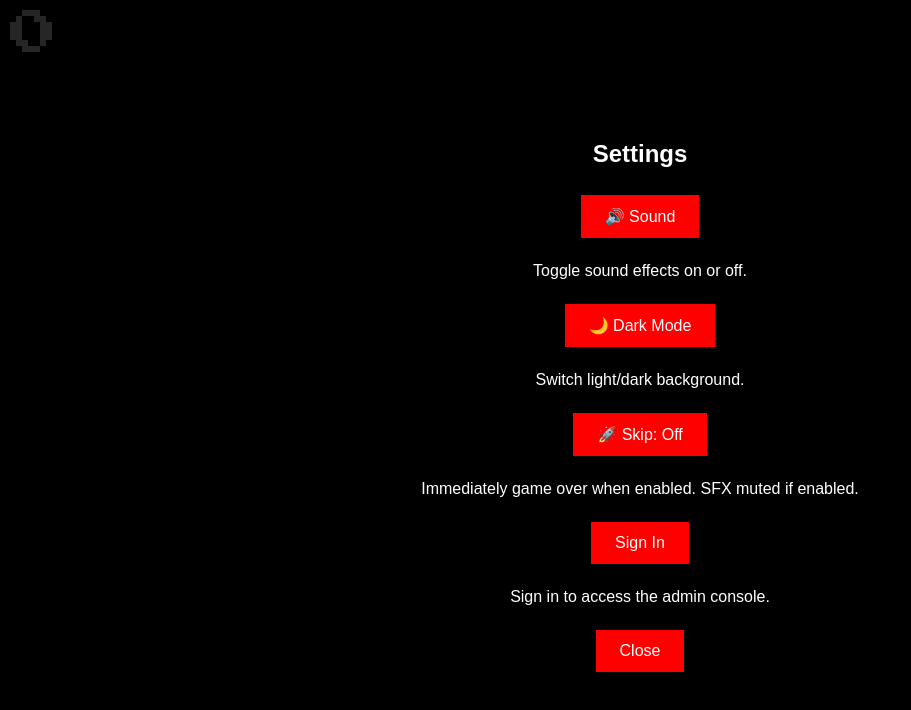
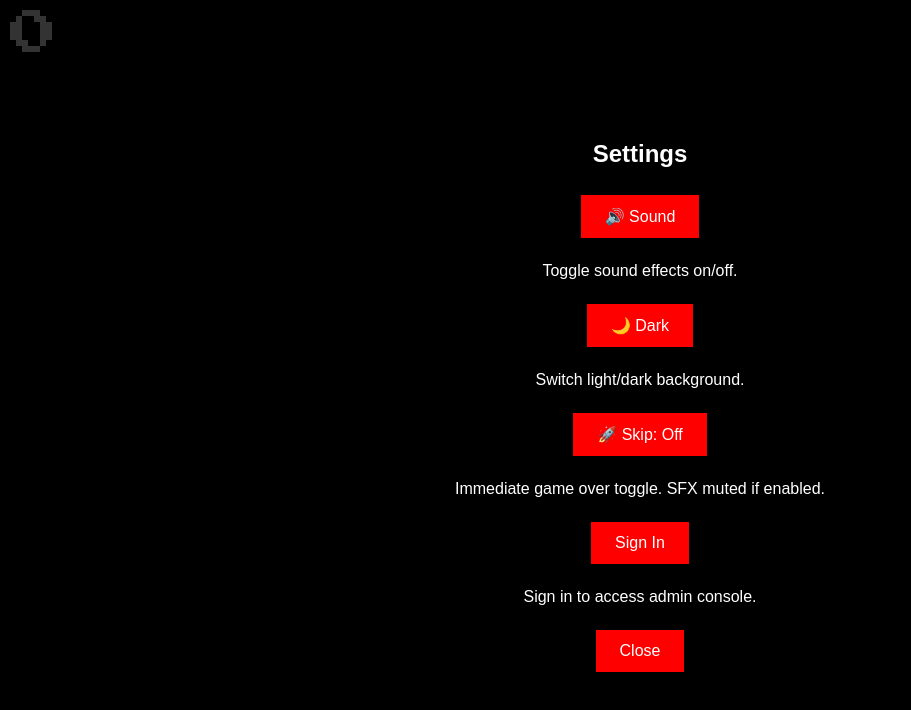
Before and after one commit to masonnetincusa/app, a plain HTML site: page crazybird.html in a window 1280 px wide. Both pictures are taken after a click on the button "Settings". Shown: the whole page, without its empty margins (0-911 px from the left). Drawn offline with Linux system fonts and the light colour scheme; no server answers.

Commit message:
Update crazybird.html

```diff
--- a/crazybird.html
+++ b/crazybird.html
@@ -2,57 +2,72 @@
 <html lang="en">
 <head>
   <meta charset="UTF-8">
-  <title>Flappy Bird – Fixed Death & Auth/Admin</title>
+  <title>Flappy Bird – Full Integration</title>
   <meta name="viewport" content="width=device-width,initial-scale=1">
 
-  <!-- Press Start 2P -->
-  <link rel="stylesheet"
-    href="https://fonts.googleapis.com/css2?family=Press+Start+2P&display=swap"
-  >
+  <!-- Press Start 2P Font -->
+  <link href="https://fonts.googleapis.com/css2?family=Press+Start+2P&display=swap" rel="stylesheet">
+
   <style>
-    html,body { margin:0;padding:0;width:100%;height:100%;overflow:hidden;
-      background:#000;color:#fff }
-    #game-container { position:relative;width:100%;height:100% }
-    canvas { display:block;width:100%;height:100% }
+    html, body {
+      margin: 0; padding: 0;
+      width: 100%; height: 100%;
+      overflow: hidden; background: #000; color: #fff;
+    }
+    #game-container {
+      position: relative; width: 100%; height: 100%;
+    }
+    canvas {
+      display: block; width: 100%; height: 100%;
+    }
     #score {
-      position:absolute; top:10px; left:10px;
-      font-family:'Press Start 2P',system-ui; font-size:48px;
-      text-shadow:2px 2px 4px rgba(0,0,0,0.7); z-index:5
+      position: absolute; top:10px; left:10px;
+      font-family: 'Press Start 2P', system-ui;
+      font-size: 48px; color: #fff;
+      text-shadow: 2px 2px 4px rgba(0,0,0,0.7);
+      z-index: 5;
     }
     #pauseBtn {
-      position:absolute; top:10px; right:10px; display:none;
-      background:#f00; border:none; color:#fff;
-      padding:8px 16px; cursor:pointer; z-index:6
+      position: absolute; top:10px; right:10px;
+      display: none; background: #f00; border: none;
+      color: #fff; padding:8px 16px; cursor:pointer;
+      z-index: 6;
     }
     .overlay {
-      position:absolute; top:0; left:0; width:100%; height:100%;
-      background:rgba(0,0,0,0.85); display:flex;
-      flex-direction:column; align-items:center;
-      justify-content:center; text-align:center;
-      font-family:Arial,sans-serif; z-index:10
+      position: absolute; top:0; left:0;
+      width: 100%; height: 100%;
+      background: rgba(0,0,0,0.8);
+      display: flex; flex-direction: column;
+      align-items: center; justify-content: center;
+      text-align: center; font-family: Arial, sans-serif;
+      z-index: 10;
     }
-    .hidden { display:none }
+    .hidden { display: none; }
     .overlay button {
-      background:#f00; border:none; color:#fff;
-      padding:12px 24px; margin:8px; font-size:16px;
-      cursor:pointer
+      background: #f00; border: none; color: #fff;
+      padding: 12px 24px; margin: 8px; font-size: 16px;
+      cursor: pointer;
     }
     .scroll-list {
-      width:80%; max-height:200px; overflow-y:auto;
-      text-align:left; margin:12px 0; color:#fff
+      width: 80%; max-height: 200px;
+      overflow-y: auto; text-align: left;
+      margin: 12px 0; color: #fff;
     }
     .scroll-list div {
-      border-bottom:1px solid #444; padding:6px 0
+      border-bottom: 1px solid #444; padding: 6px 0;
     }
     #loginOverlay input {
-      display:block; width:200px; padding:6px;
-      margin:8px 0; font-size:14px
+      display: block; width: 200px;
+      padding: 6px; margin: 8px 0;
+      font-size: 14px;
     }
     #loginOverlay label {
-      display:flex; align-items:center;
-      color:#fff; font-size:14px; margin:8px 0
+      display: flex; align-items: center;
+      color: #fff; margin: 8px 0;
     }
-    #loginOverlay label input { margin-right:6px }
+    #loginOverlay label input {
+      margin-right: 6px;
+    }
   </style>
 </head>
 <body>
@@ -61,7 +76,7 @@
     <div id="score">0</div>
     <button id="pauseBtn">Pause</button>
 
-    <!-- LOGIN -->
+    <!-- Login Overlay -->
     <div id="loginOverlay" class="overlay hidden">
       <h2>Sign In</h2>
       <input id="loginEmail" placeholder="Email">
@@ -71,10 +86,10 @@
       <button id="loginCancel">Cancel</button>
     </div>
 
-    <!-- MENU -->
+    <!-- Main Menu -->
     <div id="menuOverlay" class="overlay">
       <img src="https://app.masonnet.org/fbrc.png"
-           style="width:240px;margin-bottom:24px" alt="Logo">
+           style="width:240px;margin-bottom:24px;" alt="Logo">
       <button id="startBtn">Start</button>
       <button id="leaderboardBtn">Leaderboard</button>
       <button id="settingsBtn">Settings</button>
@@ -82,54 +97,50 @@
       <button id="signOutBtn" class="hidden">Sign Out</button>
     </div>
 
-    <!-- LEADERBOARD -->
+    <!-- Leaderboard -->
     <div id="leaderboardOverlay" class="overlay hidden">
       <h2>Global Top 10</h2>
       <div id="leaderboardList" class="scroll-list"></div>
       <button id="backFromLbBtn">Back</button>
     </div>
 
-    <!-- SETTINGS -->
+    <!-- Settings -->
     <div id="settingsOverlay" class="overlay hidden">
       <h2>Settings</h2>
-      <div class="setting-item">
+      <div>
         <button id="soundToggle">🔊 Sound</button>
-        <p class="setting-desc">Toggle sound effects on or off.</p>
+        <p>Toggle sound effects on/off.</p>
       </div>
-      <div class="setting-item">
+      <div>
         <button id="themeToggle">🌙 Dark Mode</button>
-        <p class="setting-desc">Switch light/dark background.</p>
+        <p>Switch light/dark background.</p>
       </div>
-      <div class="setting-item">
+      <div>
         <button id="skipToggle">🚀 Skip to GO: Off</button>
-        <p class="setting-desc">
-          Immediately game over when enabled. SFX muted if enabled.
-        </p>
+        <p>Immediate game over toggle. SFX muted if enabled.</p>
       </div>
-      <div class="setting-item">
+      <div>
         <button id="authBtn">Sign In</button>
-        <p class="setting-desc" id="authDesc">
-          Sign in to access the admin console.
-        </p>
+        <p id="authDesc">Sign in to access admin console.</p>
       </div>
       <button id="closeSettingsBtn">Close</button>
     </div>
 
-    <!-- ADMIN -->
+    <!-- Admin -->
     <div id="adminOverlay" class="overlay hidden">
       <h2>Feedback Submissions</h2>
       <div id="adminList" class="scroll-list"></div>
       <button id="closeAdminBtn">Back</button>
     </div>
 
-    <!-- PAUSE -->
+    <!-- Pause -->
     <div id="pauseOverlay" class="overlay hidden">
       <h2>Paused</h2>
       <button id="resumeBtn">Resume</button>
       <button id="backFromPauseBtn">Main Menu</button>
     </div>
 
-    <!-- GAME OVER -->
+    <!-- Game Over -->
     <div id="gameoverOverlay" class="overlay hidden">
       <h2>Game Over</h2>
       <p>Your Score: <span id="finalScore">0</span></p>
@@ -137,7 +148,7 @@
       <button id="backFromGOBtn">Main Menu</button>
     </div>
 
-    <!-- EFFECT -->
+    <!-- Effect -->
     <div id="effectOverlay" class="overlay hidden">
       <h2>Playing sound effects...</h2>
     </div>
@@ -150,14 +161,14 @@
 
   <script>
   document.addEventListener('DOMContentLoaded', () => {
-    // Constants
-    const OBSTACLE_WIDTH   = 60;
-    const PIPE_GAP_MIN     = 120;
-    const PIPE_GAP_MAX     = 200;
-    const FLAP_COOLDOWN_MS = 200;
-    const PARALLAX_SPEEDS  = [0.3,0.8,2];
+    // Config
+    const OBSTACLE_WIDTH = 60;
+    const PIPE_GAP_MIN   = 120;
+    const PIPE_GAP_MAX   = 200;
+    const FLAP_CD        = 200;
+    const PARALLAX_SP    = [0.3,0.8,2];
 
-    // Firebase init
+    // Firebase
     firebase.initializeApp({
       apiKey:    "AIzaSyDtfrpxKaROrq1D0NUAbFl0FZ9E7axOIxE",
       authDomain:"masonnet-app-official.firebaseapp.com",
@@ -170,169 +181,175 @@
           fbRef = db.ref("feedback"),
           roles = db.ref("roles");
 
+    // Overlays
+    const ov = {
+      login:    $("loginOverlay"),
+      menu:     $("menuOverlay"),
+      leaderboard:$("leaderboardOverlay"),
+      settings: $("settingsOverlay"),
+      admin:    $("adminOverlay"),
+      pause:    $("pauseOverlay"),
+      gameover:$("gameoverOverlay"),
+      effect:   $("effectOverlay")
+    };
+    function showOverlay(name){
+      Object.values(ov).forEach(o=>o.classList.add("hidden"));
+      ov[name].classList.remove("hidden");
+      if(name==="menu") $("signOutBtn").classList.remove("hidden");
+    }
+
     // UI refs
-    const overlays = {
-      login:    document.getElementById("loginOverlay"),
-      menu:     document.getElementById("menuOverlay"),
-      leaderboard: document.getElementById("leaderboardOverlay"),
-      settings: document.getElementById("settingsOverlay"),
-      admin:    document.getElementById("adminOverlay"),
-      pause:    document.getElementById("pauseOverlay"),
-      gameover: document.getElementById("gameoverOverlay"),
-      effect:   document.getElementById("effectOverlay")
-    };
-    const showOverlay = name => {
-      Object.values(overlays).forEach(o=>o.classList.add("hidden"));
-      overlays[name].classList.remove("hidden");
-      if(name==="menu") document.getElementById("signOutBtn").classList.remove("hidden");
-    };
-    const $ = id=>document.getElementById(id);
+    const canvas = $("canvas"), ctx=canvas.getContext("2d");
+    const scoreDiv=$("score"), pauseBtn=$("pauseBtn");
 
-    const canvas         = $("canvas"), ctx = canvas.getContext("2d");
-    const scoreDiv       = $("score"), pauseBtn = $("pauseBtn");
-    const loginEmail     = $("loginEmail"), loginPass = $("loginPass");
-    const loginRem       = $("loginRemember");
-    const loginSubmit    = $("loginSubmit"), loginCancel = $("loginCancel");
-    const startBtn       = $("startBtn"), lbBtn = $("leaderboardBtn");
-    const settingsBtn    = $("settingsBtn"), adminBtn = $("adminBtn");
-    const authBtn        = $("authBtn"), signOutBtn = $("signOutBtn");
-    const restartBtn     = $("restartBtn");
-    const closeSettingsBtn = $("closeSettingsBtn");
-    const closeAdminBtn    = $("closeAdminBtn");
-    const backFromLbBtn    = $("backFromLbBtn");
-    const backFromPauseBtn = $("backFromPauseBtn");
-    const backFromGOBtn    = $("backFromGOBtn");
-    const resumeBtn        = $("resumeBtn");
-    const leaderboardList  = $("leaderboardList");
-    const adminList        = $("adminList");
-    const authDesc         = $("authDesc");
-    const finalScoreSpan   = $("finalScore");
+    // Auth UI
+    const loginEmail   = $("loginEmail"),
+          loginPass    = $("loginPass"),
+          loginRem     = $("loginRemember"),
+          loginSubmit  = $("loginSubmit"),
+          loginCancel  = $("loginCancel"),
+          authBtn      = $("authBtn"),
+          signOutBtn   = $("signOutBtn"),
+          adminBtn     = $("adminBtn"),
+          authDesc     = $("authDesc");
+
+    // Game UI
+    const startBtn=$("startBtn"),
+          lbBtn   =$("leaderboardBtn"),
+          settingsBtn=$("settingsBtn"),
+          restartBtn=$("restartBtn"),
+          closeSettingsBtn=$("closeSettingsBtn"),
+          closeAdminBtn=$("closeAdminBtn"),
+          backFromLbBtn=$("backFromLbBtn"),
+          backFromPauseBtn=$("backFromPauseBtn"),
+          backFromGOBtn=$("backFromGOBtn"),
+          resumeBtn=$("resumeBtn"),
+          leaderboardList=$("leaderboardList"),
+          adminList=$("adminList"),
+          finalScore=$("finalScore");
 
     // Assets & SFX
-    const lightBg = new Image(), darkBg = new Image();
-    const birdImg = new Image(), pipeImg = new Image();
-    lightBg.src  = "https://app.masonnet.org/lightbg.png";
-    darkBg.src   = "https://app.masonnet.org/darkbg.png";
-    birdImg.src  = "https://app.masonnet.org/bird.png";
-    pipeImg.src  = "https://app.masonnet.org/pipe-green.png";
-    const pointS = new Audio("https://app.masonnet.org/point.mp3");
-    const flapS  = new Audio("https://app.masonnet.org/flap.mp3");
-    const hitS   = new Audio("https://app.masonnet.org/hit.mp3");
-    const dieS   = new Audio("https://app.masonnet.org/die.mp3");
+    const lightBg=new Image(), darkBg=new Image(),
+          birdImg=new Image(), pipeImg=new Image();
+    lightBg.src="https://app.masonnet.org/lightbg.png";
+    darkBg.src ="https://app.masonnet.org/darkbg.png";
+    birdImg.src="https://app.masonnet.org/bird.png";
+    pipeImg.src="https://app.masonnet.org/pipe-green.png";
+    const pointS=new Audio("https://app.masonnet.org/point.mp3"),
+          flapS =new Audio("https://app.masonnet.org/flap.mp3"),
+          hitS  =new Audio("https://app.masonnet.org/hit.mp3"),
+          dieS  =new Audio("https://app.masonnet.org/die.mp3");
+
+    // Helpers
+    function $(id){return document.getElementById(id);}
 
     Promise.all([
-      lightBg.decode?.(), darkBg.decode?.(),
-      birdImg.decode?.(), pipeImg.decode?.()
-    ].filter(Boolean)).then(init);
+      new Promise(r=>lightBg.onload=r),
+      new Promise(r=>darkBg.onload=r),
+      new Promise(r=>birdImg.onload=r),
+      new Promise(r=>pipeImg.onload=r)
+    ]).then(init);
 
     function init(){
       let state="menu", bird, pipes, score, frame, animId;
       let soundOn=true, darkMode=false, skipOn=false;
-      let bgImg=lightBg, collided=false, lastFlap=0, parallaxOffs=[0,0,0];
-      let isAdmin=false;
+      let bg=lightBg, collided=false, lastFlap=0, par=[0,0,0], isAdmin=false;
 
-      window.addEventListener("resize",()=>{canvas.width=innerWidth;canvas.height=innerHeight;});
-      canvas.width = innerWidth; canvas.height = innerHeight;
+      // Resize
+      function resize(){canvas.width=innerWidth;canvas.height=innerHeight;}
+      window.addEventListener("resize",resize);
+      resize();
 
-      // Firebase auth
-      auth.onAuthStateChanged(user=>{
-        if(!user){
-          isAdmin=false;
-          adminBtn.classList.add("hidden");
+      // Auth state
+      auth.onAuthStateChanged(u=>{
+        if(!u){
+          isAdmin=false;adminBtn.classList.add("hidden");
           signOutBtn.classList.add("hidden");
-          authBtn.textContent="Sign In";
-          authDesc.textContent="Sign in to access the admin console.";
+          authBtn.innerText="Sign In";
+          authDesc.innerText="Sign in to access admin console.";
           showOverlay("menu");
           return;
         }
-        roles.child(user.uid).once("value",snap=>{
-          isAdmin = snap.val()==="admin";
+        roles.child(u.uid).once("value",snap=>{
+          isAdmin=snap.val()==="admin";
           adminBtn.classList.toggle("hidden",!isAdmin);
         });
-        authBtn.textContent="Sign Out";
-        authDesc.textContent="Signed in as "+user.email;
+        authBtn.innerText="Sign Out";
+        authDesc.innerText="Signed in as "+u.email;
         signOutBtn.classList.remove("hidden");
         showOverlay("menu");
       });
 
-      // Login handlers
-      loginSubmit.onclick = ()=>{
+      // Login
+      loginSubmit.onclick=()=>{
         const persistence = loginRem.checked
           ? firebase.auth.Auth.Persistence.LOCAL
           : firebase.auth.Auth.Persistence.SESSION;
-        auth.setPersistence(persistence)
-          .then(()=>auth.signInWithEmailAndPassword(loginEmail.value,loginPass.value))
-          .catch(e=>alert(e.message));
+        auth.setPersistence(persistence).then(()=>{
+          return auth.signInWithEmailAndPassword(loginEmail.value,loginPass.value);
+        }).catch(e=>alert(e.message));
       };
-      loginCancel.onclick = ()=>showOverlay("settings");
+      loginCancel.onclick=()=>showOverlay("settings");
 
-      authBtn.onclick    = ()=>auth.currentUser? auth.signOut() : showOverlay("login");
-      signOutBtn.onclick = ()=>auth.signOut();
+      authBtn.onclick    =()=>auth.currentUser? auth.signOut(): showOverlay("login");
+      signOutBtn.onclick =()=>auth.signOut();
 
-      // Toggle functions
-      function updateSound(){ $("soundToggle").textContent = soundOn?"🔊 Sound":"🔇 Mute"; }
-      function updateTheme(){ $("themeToggle").textContent = darkMode?"☀️ Light Mode":"🌙 Dark Mode"; }
-      function updateSkip(){ $("skipToggle").textContent = skipOn?"🚀 Skip: On":"🚀 Skip: Off"; }
+      // Toggles
+      function updSound(){ $("soundToggle").innerText=soundOn?"🔊 Sound":"🔇 Mute"; }
+      function updTheme(){ $("themeToggle").innerText=darkMode?"☀️ Light":"🌙 Dark"; }
+      function updSkip(){ $("skipToggle").innerText=skipOn?"🚀 Skip: On":"🚀 Skip: Off"; }
 
       // Bird class
       class Bird {
-        constructor(){
-          this.w=36;this.h=30;this.x=50;
-          this.y=(canvas.height-this.h)/2;
-          this.vy=0;this.g=0.25;
+        constructor(){ this.w=36;this.h=30;this.x=50;this.y=(canvas.height-this.h)/2;this.vy=0;this.g=0.25; }
+        update(){
+          this.vy+=this.g; this.y+=this.vy;
+          if(this.y<0){this.y=0;this.vy=0;}
+          if(this.y+this.h>=canvas.height){this.y=canvas.height-this.h; this.die();}
         }
-        update(){
-          this.vy+=this.g;this.y+=this.vy;
-          if(this.y<0){this.y=0;this.vy=0;}
-          if(this.y+this.h>=canvas.height){this.y=canvas.height-this.h;this.die();}
-        }
-        draw(){ctx.drawImage(birdImg,this.x,this.y,this.w,this.h);}
+        draw(){ ctx.drawImage(birdImg,this.x,this.y,this.w,this.h);}
         flap(){
           const now=Date.now();
-          if(soundOn&&now-lastFlap>=FLAP_COOLDOWN_MS){
+          if(soundOn&&now-lastFlap>=FLAP_CD){
             flapS.currentTime=0;flapS.play();
             lastFlap=now;
           }
           this.vy=-6;
         }
-        collides(p){
-          return!(this.x+this.w<p.x||this.x>p.x+p.w||this.y+this.h<p.y||this.y>p.y+p.h);
-        }
+        collides(p){ return !(this.x+this.w<p.x||this.x>p.x+p.w||this.y+this.h<p.y||this.y>p.y+p.h); }
         die(){
           if(collided) return;
-          state="dying";collided=true;
+          state="dying"; collided=true;
           cancelAnimationFrame(animId);
           pauseBtn.style.display="none";
           showOverlay("effect");
           if(skipOn||!soundOn){ endGame(); return; }
-          hitS.currentTime=0;hitS.play();
+          hitS.currentTime=0; hitS.play();
           hitS.onended=()=>{
-            dieS.currentTime=0;dieS.play();
+            dieS.currentTime=0; dieS.play();
             dieS.onended=endGame;
           };
         }
       }
 
-      // Pipes
+      // Spawn pipes
       function spawnPipes(){
-        const x=canvas.width,
-              h=20+Math.random()*(canvas.height/2-20),
+        const x=canvas.width, h=20+Math.random()*(canvas.height/2-20),
               gap=PIPE_GAP_MIN+Math.random()*(PIPE_GAP_MAX-PIPE_GAP_MIN);
         pipes=pipes.filter(p=>p.x+p.w>0);
         if(!pipes.length||x-pipes[pipes.length-1].x>OBSTACLE_WIDTH*3){
           pipes.push({x,y:0,w:OBSTACLE_WIDTH,h,passed:false,top:true});
-          pipes.push({x,y:h+gap,w:OBSTACLE_WIDTH,
-                      h:canvas.height-h-gap,passed:false,top:false});
+          pipes.push({x,y:h+gap,w:OBSTACLE_WIDTH,h:canvas.height-h-gap,passed:false,top:false});
         }
       }
 
-      // End Game
+      // End game
       function endGame(){
         showOverlay("gameover");
-        $("finalScore").textContent=score;
+        finalScore.innerText=score;
       }
 
-      // Leaderboard
+      // Render LB
       function renderLB(){
         leaderboardList.innerHTML="";
         lbRef.orderByChild("score").limitToLast(10)
@@ -353,10 +370,9 @@
         fbRef.orderByChild("timestamp")
           .once("value",snap=>{
             Object.entries(snap.val()||{}).reverse()
-              .forEach(([id,v])=>{
+              .forEach(([_,v])=>{
                 const d=document.createElement("div");
-                d.innerHTML=`<strong>${v.type}</strong> – ${v.subject}<br>
-                             ${v.message}<br>
+                d.innerHTML=`<strong>${v.type}</strong> – ${v.subject}<br>${v.message}<br>
                              <em>${new Date(v.timestamp).toLocaleString()}</em>`;
                 adminList.appendChild(d);
               });
@@ -364,44 +380,42 @@
           });
       }
 
-      // Main loop
+      // Loop
       function loop(){
         if(state!=="playing") return;
         animId=requestAnimationFrame(loop);
         frame++;
-        PARALLAX_SPEEDS.forEach((spd,i)=>{
-          parallaxOffs[i]=(parallaxOffs[i]+spd)%canvas.width;
-          ctx.drawImage(bgImg,-parallaxOffs[i],0,canvas.width,canvas.height);
-          ctx.drawImage(bgImg,canvas.width-parallaxOffs[i],0,canvas.width,canvas.height);
+        PARALLAX_SP.forEach((spd,i)=>{
+          par[i]=(par[i]+spd)%canvas.width;
+          ctx.drawImage(bg, -par[i],0,canvas.width,canvas.height);
+          ctx.drawImage(bg, canvas.width-par[i],0,canvas.width,canvas.height);
         });
         if(frame===1||frame%150===0) spawnPipes();
         pipes.forEach(p=>{
-          p.x-=1.8;ctx.drawImage(pipeImg,p.x,p.y,p.w,p.h);
-          if(!collided&&bird.collides(p))bird.die();
+          p.x-=1.8; ctx.drawImage(pipeImg,p.x,p.y,p.w,p.h);
+          if(!collided&&bird.collides(p)) bird.die();
           if(p.top&&!p.passed&&bird.x>p.x+p.w){
-            p.passed=true;score++;scoreDiv.textContent=score;
-            if(soundOn){pointS.currentTime=0;pointS.play();}
+            p.passed=true; score++; scoreDiv.innerText=score;
+            if(soundOn){ pointS.currentTime=0; pointS.play(); }
           }
         });
-        pipes=pipes.filter(p=>p.x+p.w>0);
-        bird.update();bird.draw();
+        pipes=pipes.filter(x=>x.x+x.w>0);
+        bird.update(); bird.draw();
       }
 
-      // Start/Pause
+      // Actions
       function startGame(){
-        state="playing";bird=new Bird();pipes=[];score=0;frame=0;
-        collided=false;parallaxOffs=[0,0,0];
-        bgImg=darkMode?darkBg:lightBg;
-        scoreDiv.textContent=score;
-        hideAll();pauseBtn.style.display="block";loop();
+        state="playing"; bird=new Bird(); pipes=[]; score=0; frame=0;
+        collided=false; par=[0,0,0]; bg=darkMode?darkBg:lightBg;
+        scoreDiv.innerText=score; hideAll(); pauseBtn.style.display="block"; loop();
       }
       function pauseGame(){
-        if(state!=="playing")return;
-        state="paused";cancelAnimationFrame(animId);
+        if(state!=="playing") return;
+        state="paused"; cancelAnimationFrame(animId);
         showOverlay("pause");
       }
 
-      // Bind UI
+      // Bind
       startBtn.onclick        =startGame;
       lbBtn.onclick           =renderLB;
       settingsBtn.onclick     =()=>showOverlay("settings");
@@ -415,9 +429,9 @@
       backFromGOBtn.onclick   =()=>showOverlay("menu");
       pauseBtn.onclick        =pauseGame;
 
-      $("soundToggle").onclick =()=>{soundOn=!soundOn;updateSound();};
-      $("themeToggle").onclick =()=>{darkMode=!darkMode;updateTheme();};
-      $("skipToggle").onclick  =()=>{skipOn=!skipOn;updateSkip();};
+      $("soundToggle").onclick =()=>{soundOn=!soundOn;updSound();};
+      $("themeToggle").onclick =()=>{darkMode=!darkMode;updTheme();};
+      $("skipToggle").onclick  =()=>{skipOn=!skipOn;updSkip();};
 
       window.addEventListener("keydown",e=>{
         if(e.code==="Space"&&state==="playing"){bird.flap();e.preventDefault();}
@@ -429,8 +443,8 @@
         });
       });
 
-      // Init UI
-      updateSound();updateTheme();updateSkip();
+      // Init
+      updSound();updTheme();updSkip();
       showOverlay("menu");
     }
   });
```
